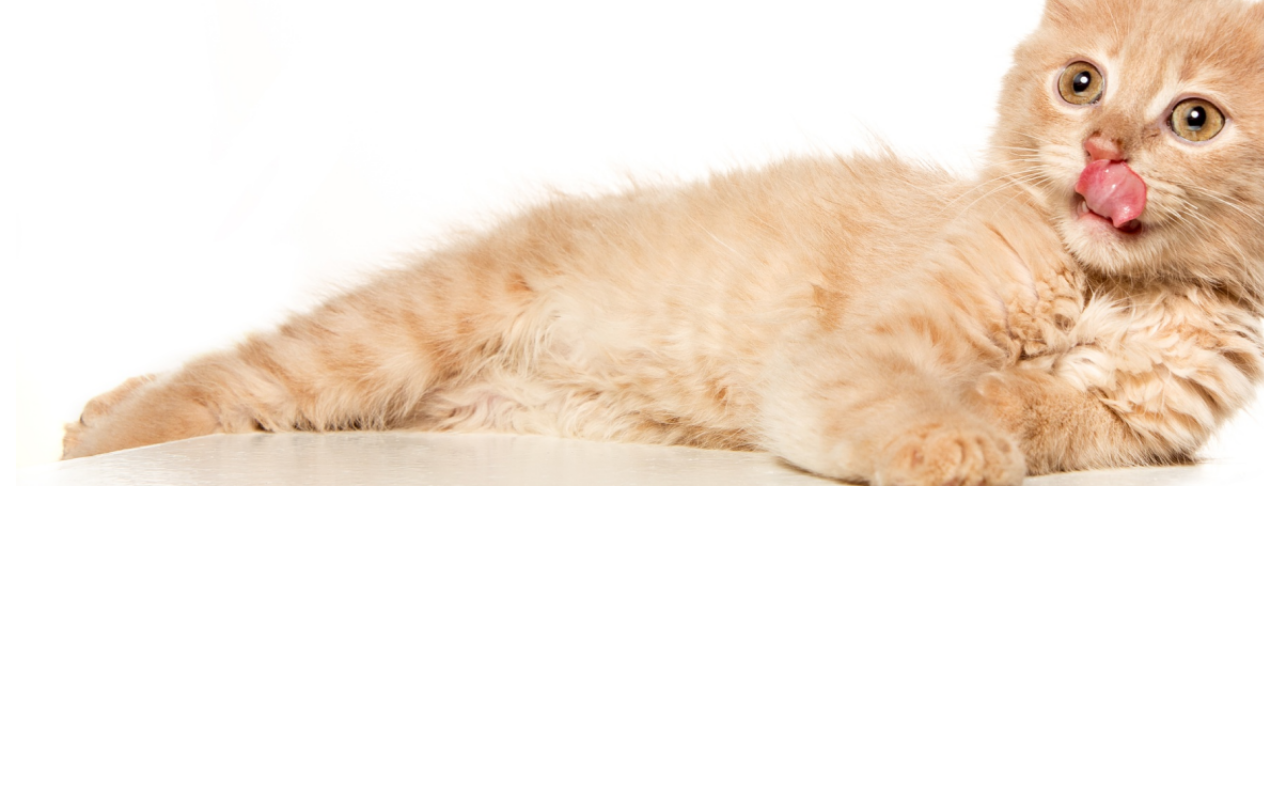
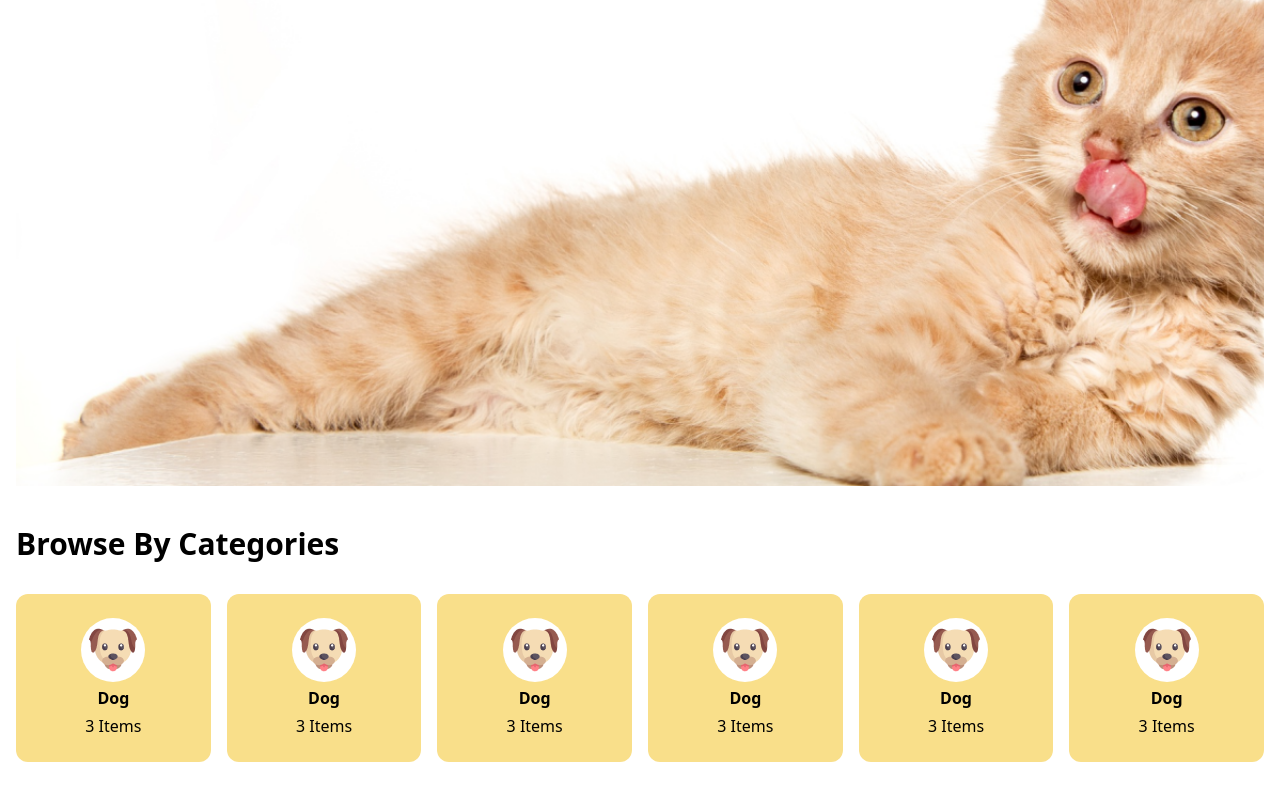
Before and after one commit to RahulTrust21/assignment-03, a plain HTML site: page index.html in a window 1280 px wide. Shown: the part 414-1214 px from the top of the page. Before the commit the page ends 940 px from the top, so only its background shows below. Drawn offline with nearby package versions, Linux system fonts and the light colour scheme.

Commit message:
Category section done

```diff
--- a/index.html
+++ b/index.html
@@ -46,7 +46,65 @@
         </section>
 
         <!-- category -->
-        <section class="container mx-auto">
+        <section class="container mx-auto my-10">
+            <h2 class="text-xl md:text-3xl font-bold">Browse By Categories</h2>
+            <!-- Category Cards -->
+            <div class="grid grid-cols-2 md:grid-cols-4 lg:grid-cols-6 gap-4 mt-4 md:mt-8">
+                <!-- Single card -->
+                <div class="px-8 py-6 bg-[#F9DF8A] flex flex-col gap-1 items-center rounded-xl">
+                    <div class="bg-white flex justify-center items-center w-16 h-16 rounded-full">
+                        <img src="./c1-assets/dog-cartoon.png" alt="">
+                    </div>
+                    <h3 class=" font-bold">Dog</h3>
+                    <p class="font-medium">3 Items</p>
+
+                </div>
+                <!-- Single card -->
+                <div class="px-8 py-6 bg-[#F9DF8A] flex flex-col gap-1 items-center rounded-xl">
+                    <div class="bg-white flex justify-center items-center w-16 h-16 rounded-full">
+                        <img src="./c1-assets/dog-cartoon.png" alt="">
+                    </div>
+                    <h3 class=" font-bold">Dog</h3>
+                    <p class="font-medium">3 Items</p>
+
+                </div>
+                <!-- Single card -->
+                <div class="px-8 py-6 bg-[#F9DF8A] flex flex-col gap-1 items-center rounded-xl">
+                    <div class="bg-white flex justify-center items-center w-16 h-16 rounded-full">
+                        <img src="./c1-assets/dog-cartoon.png" alt="">
+                    </div>
+                    <h3 class=" font-bold">Dog</h3>
+                    <p class="font-medium">3 Items</p>
+
+                </div>
+                <!-- Single card -->
+                <div class="px-8 py-6 bg-[#F9DF8A] flex flex-col gap-1 items-center rounded-xl">
+                    <div class="bg-white flex justify-center items-center w-16 h-16 rounded-full">
+                        <img src="./c1-assets/dog-cartoon.png" alt="">
+                    </div>
+                    <h3 class=" font-bold">Dog</h3>
+                    <p class="font-medium">3 Items</p>
+
+                </div>
+                <!-- Single card -->
+                <div class="px-8 py-6 bg-[#F9DF8A] flex flex-col gap-1 items-center rounded-xl">
+                    <div class="bg-white flex justify-center items-center w-16 h-16 rounded-full">
+                        <img src="./c1-assets/dog-cartoon.png" alt="">
+                    </div>
+                    <h3 class=" font-bold">Dog</h3>
+                    <p class="font-medium">3 Items</p>
+
+                </div>
+                <!-- Single card -->
+                <div class="px-8 py-6 bg-[#F9DF8A] flex flex-col gap-1 items-center rounded-xl">
+                    <div class="bg-white flex justify-center items-center w-16 h-16 rounded-full">
+                        <img src="./c1-assets/dog-cartoon.png" alt="">
+                    </div>
+                    <h3 class=" font-bold">Dog</h3>
+                    <p class="font-medium">3 Items</p>
+
+                </div>
+            </div>
 
         </section>
 
```
